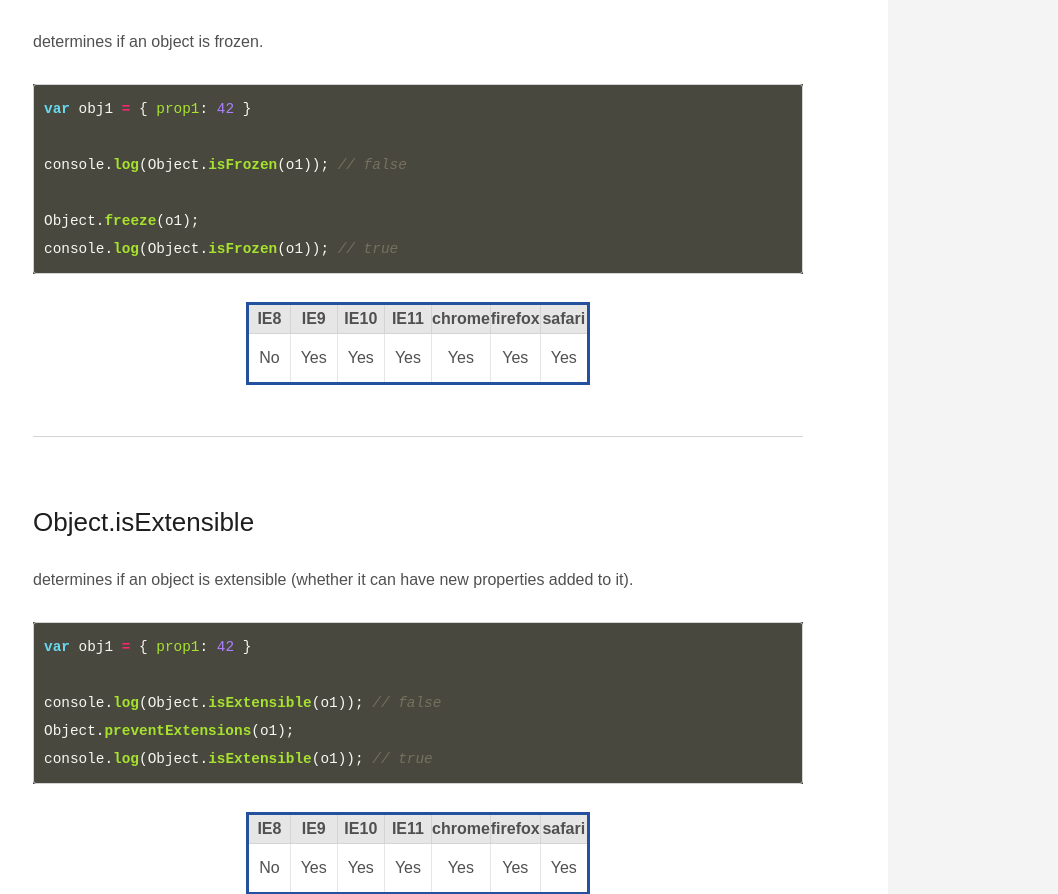
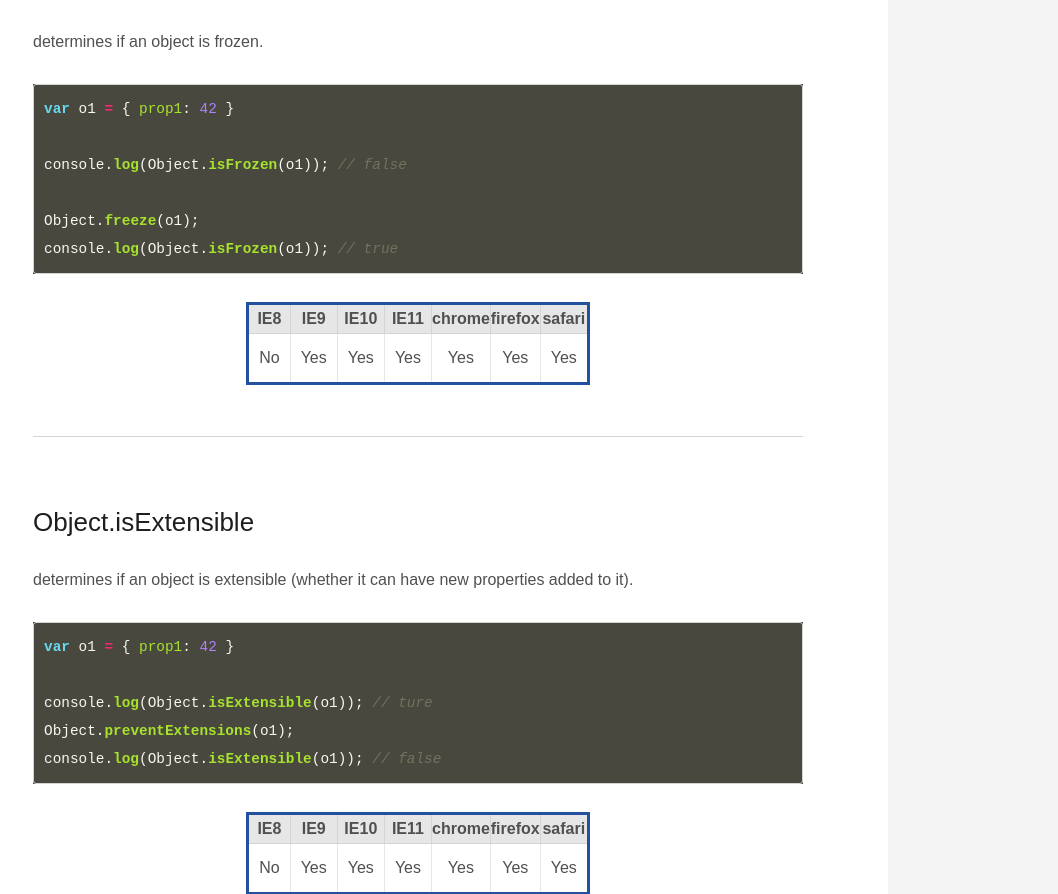
Before and after one commit to inswave/inswave.github.io, a Jekyll site: the page built from _posts/2018-03-19-ES5.md, in a window 1280 px wide and 1400 px high, scrolled down 10798 px. Shown: the part 159-1053 px from the top of the window, without its empty margins (222-1280 px from the left). Built offline with Jekyll 4.4.1, drawn with Linux system fonts in a browser that asks for light colours; some web fonts are replaced.

Commit message:
오타 수정

````diff
--- a/_posts/2018-03-19-ES5.md
+++ b/_posts/2018-03-19-ES5.md
@@ -307,7 +307,7 @@ IE8 | IE9 | IE10| IE11|chrome|firefox|safari|
 determines if an object is sealed.
 
 ```javascript
-var obj1 = { prop1: 42 }
+var o1 = { prop1: 42 }
 
 console.log(Object.isSealed(o1)); // false
 
@@ -325,7 +325,7 @@ IE8 | IE9 | IE10| IE11|chrome|firefox|safari|
 determines if an object is frozen.
 
 ```javascript
-var obj1 = { prop1: 42 }
+var o1 = { prop1: 42 }
 
 console.log(Object.isFrozen(o1)); // false
 
@@ -344,11 +344,11 @@ IE8 | IE9 | IE10| IE11|chrome|firefox|safari|
 determines if an object is extensible (whether it can have new properties added to it).
 
 ```javascript
-var obj1 = { prop1: 42 }
+var o1 = { prop1: 42 }
 
+console.log(Object.isExtensible(o1)); // ture
+Object.preventExtensions(o1);
 console.log(Object.isExtensible(o1)); // false
-Object.preventExtensions(o1);
-console.log(Object.isExtensible(o1)); // true
 ```
 
 IE8 | IE9 | IE10| IE11|chrome|firefox|safari|
````
